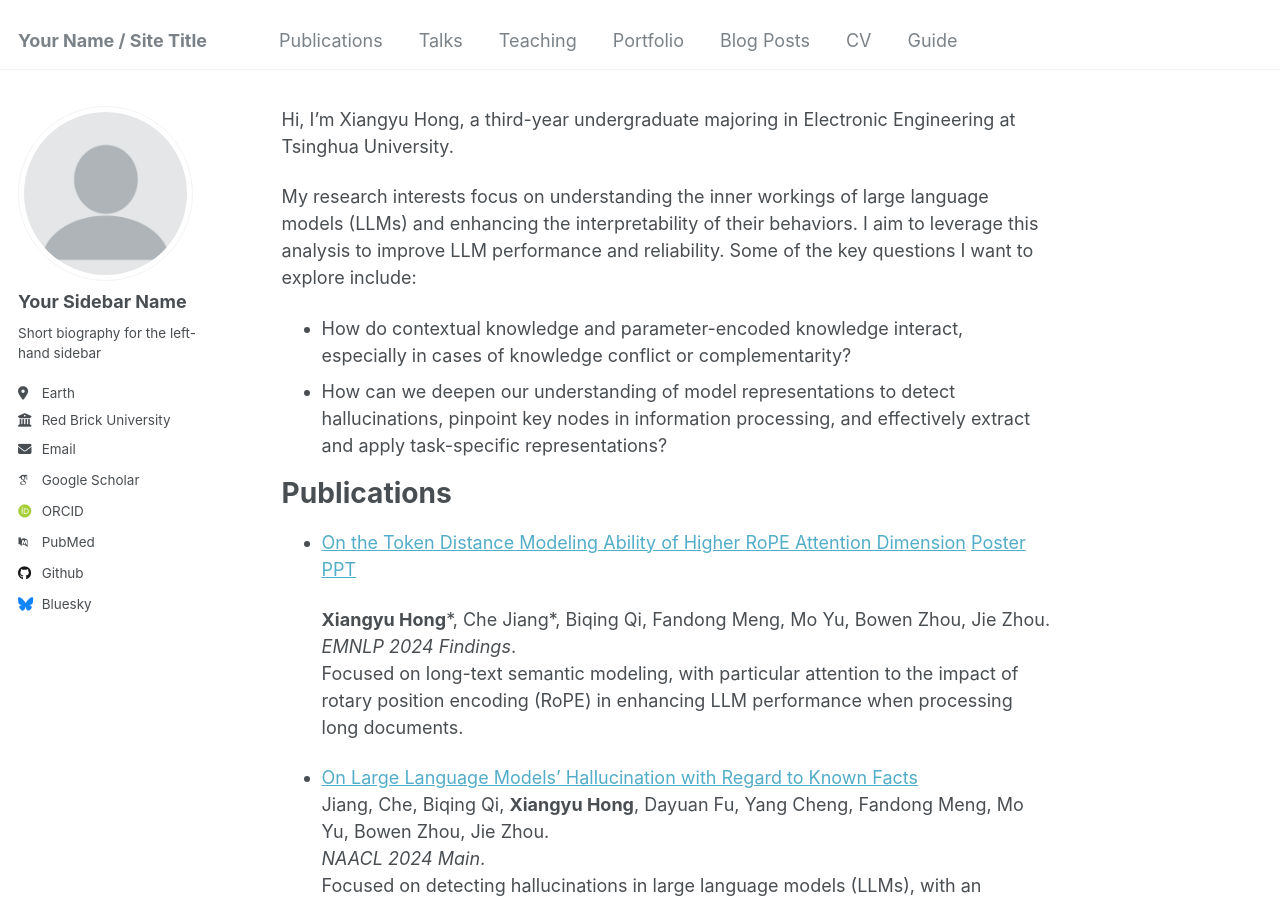
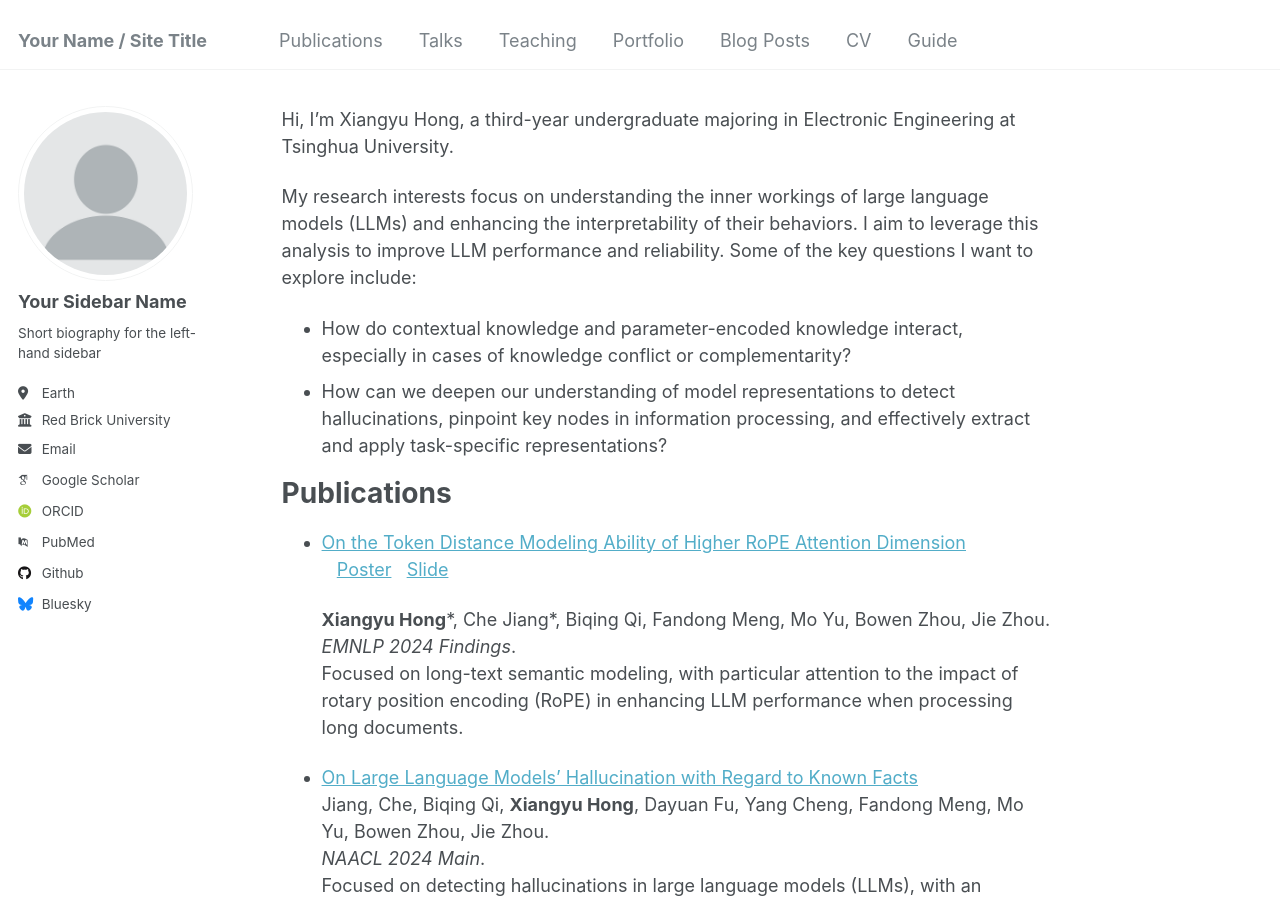
Before and after one commit to lilhongxy/lilhongxy.github.io, a Jekyll site: the page built from _pages/about.md, in a window 1280 px wide and 900 px high. Built offline with Jekyll 4.4.1, drawn with Linux system fonts in a browser that asks for light colours; some web fonts are replaced.

Commit message:
Update about.md

```diff
--- a/_pages/about.md
+++ b/_pages/about.md
@@ -16,7 +16,8 @@ My research interests focus on understanding the inner workings of large languag
 
 Publications
 ======
-- [On the Token Distance Modeling Ability of Higher RoPE Attention Dimension](https://arxiv.org/pdf/2410.08703)  [Poster](https://github.com/lilhongxy/lilhongxy.github.io/blob/master/_posts/On%20the%20token%20distance%20modeling%20ability%20of%20higher%20RoPE%20attention%20dimension_poster.pdf) [PPT](https://github.com/lilhongxy/lilhongxy.github.io/blob/master/_posts/On%20the%20token%20distance%20modeling%20ability%20of%20higher%20RoPE%20attention%20dimension_slide.pptx)
+- [On the Token Distance Modeling Ability of Higher RoPE Attention Dimension](https://arxiv.org/pdf/2410.08703)  &nbsp;&nbsp;&nbsp;[Poster](https://github.com/lilhongxy/lilhongxy.github.io/blob/master/_posts/On%20the%20token%20distance%20modeling%20ability%20of%20higher%20RoPE%20attention%20dimension_poster.pdf)&nbsp;&nbsp;&nbsp;[Slide](https://github.com/lilhongxy/lilhongxy.github.io/blob/master/_posts/On%20the%20token%20distance%20modeling%20ability%20of%20higher%20RoPE%20attention%20dimension_slide.pptx)
+
 
   **Xiangyu Hong**\*, Che Jiang\*, Biqing Qi, Fandong Meng, Mo Yu, Bowen Zhou, Jie Zhou.
   *EMNLP 2024 Findings*.
```
